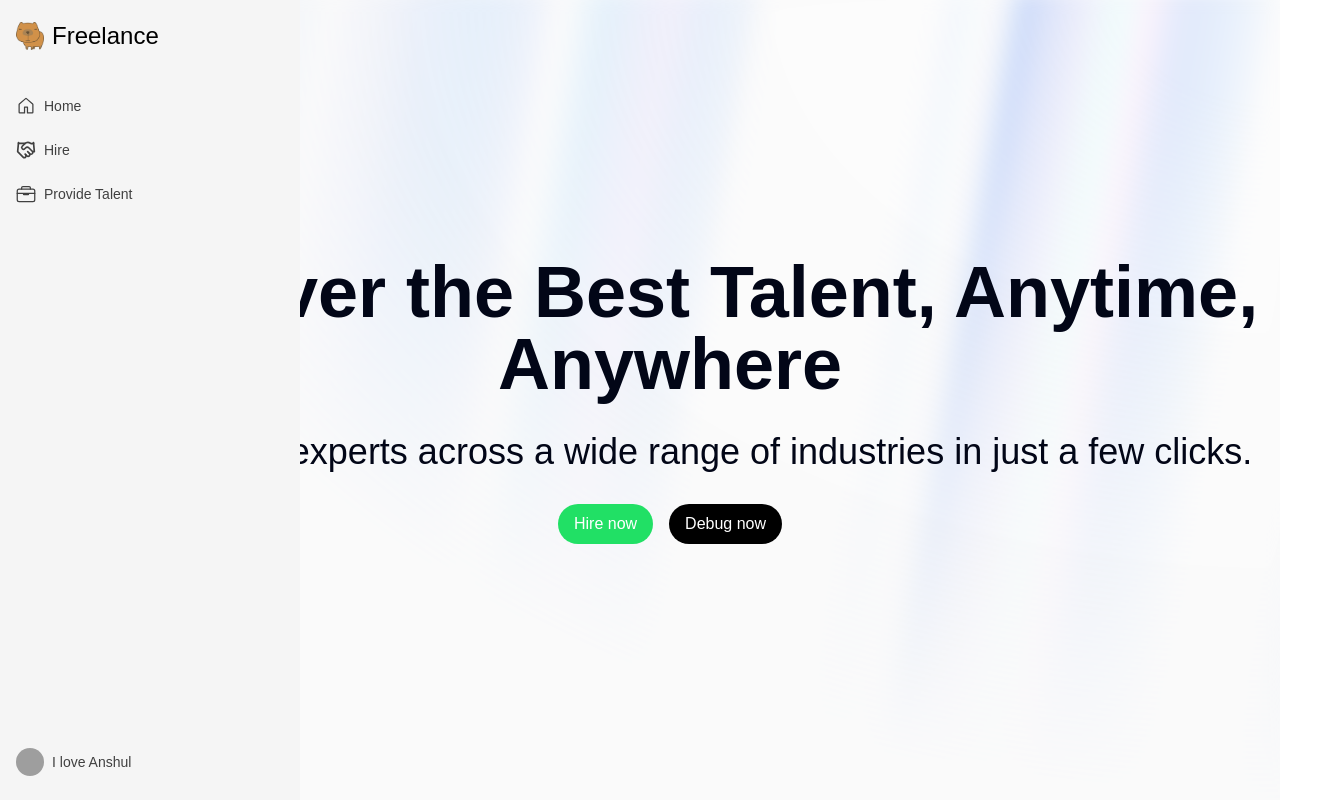
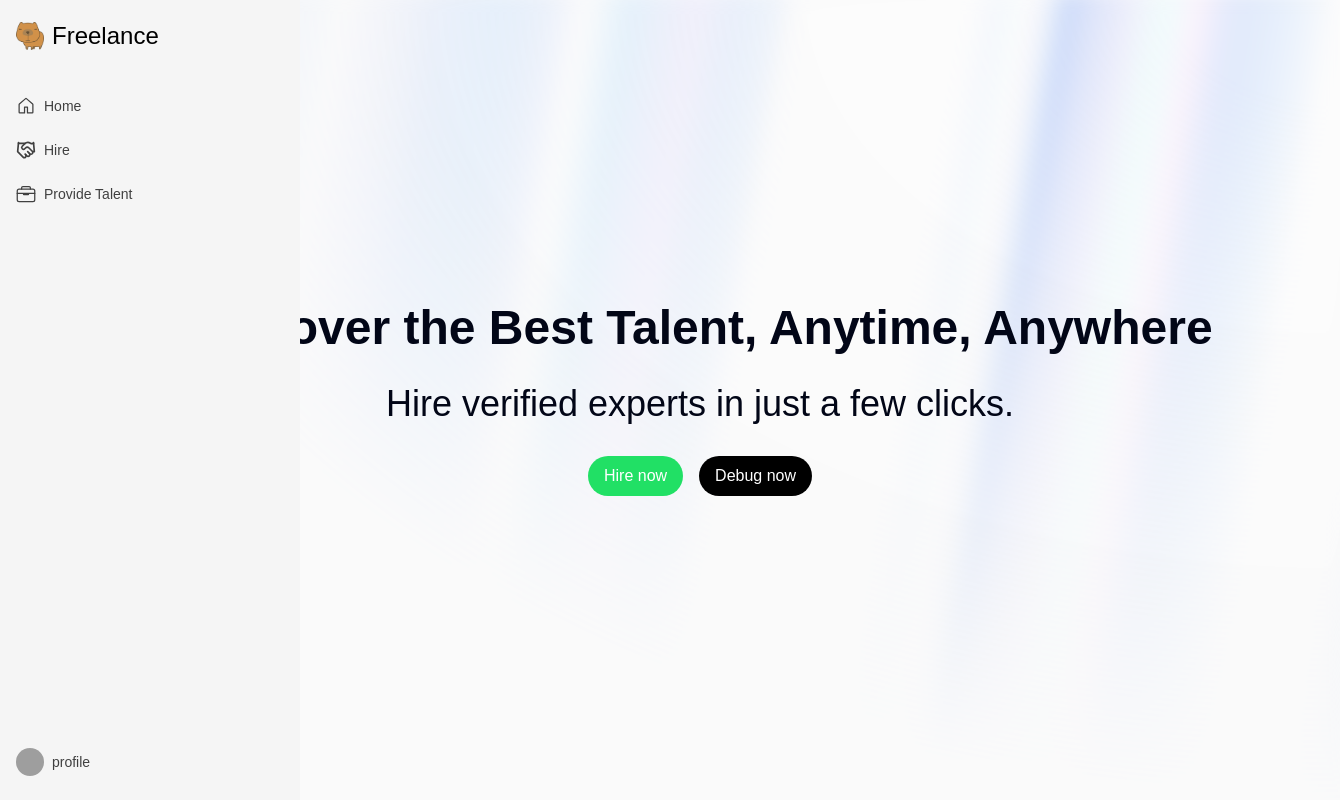
Before and after one commit to anshul45-github/freelance, a Next.js app: page / in a window 1280 px wide. Shown: the whole page, 1340 px wide, since content can reach past the window. Built offline with nearby package versions, Linux system fonts and the light colour scheme; grey boxes are pictures that could not be loaded.

Commit message:
Update HomeBackground and HomeSidebar components for improved layout and text clarity

```diff
--- a/components/HomeBackground.tsx
+++ b/components/HomeBackground.tsx
@@ -5,7 +5,7 @@ import { motion } from "framer-motion";
 
 export function HeroSection() {
     return (
-        <AuroraBackground >
+        <AuroraBackground className="relative w-screen h-screen flex items-center justify-center">
           <motion.div
             initial={{ opacity: 0.0, y: 40 }}
             whileInView={{ opacity: 1, y: 0 }}
@@ -16,11 +16,11 @@ export function HeroSection() {
             }}
             className="relative flex flex-col gap-4 items-center justify-center px-4"
           >
-            <div className="text-3xl md:text-7xl font-bold dark:text-white text-center">
+            <div className="text-3xl md:text-5xl font-bold dark:text-white text-center">
                 Discover the Best Talent, Anytime, Anywhere
             </div>
             <div className="font-extralight text-base md:text-4xl dark:text-neutral-200 py-4">
-                Hire verified experts across a wide range of industries in just a few clicks.
+                Hire verified experts in just a few clicks.
             </div>
             <div className="flex gap-4">
                 <button className="bg-[#21e065] dark:bg-white rounded-full w-fit text-white dark:text-black px-4 py-2">
--- a/components/HomeSidebar.tsx
+++ b/components/HomeSidebar.tsx
@@ -217,7 +217,7 @@ export function SidebarDemo() {
           <div>
             <SidebarLink
               link={{
-                label: "I love Anshul",
+                label: "profile",
                 href: "/profile",
                 icon: (
                   <Image
```
